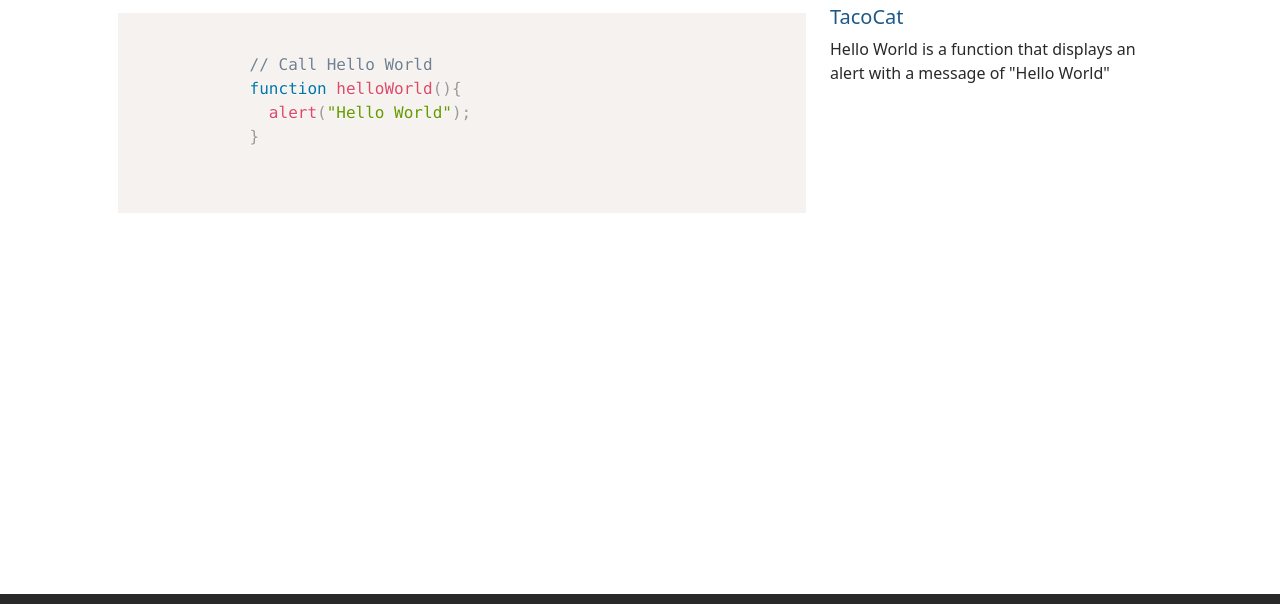
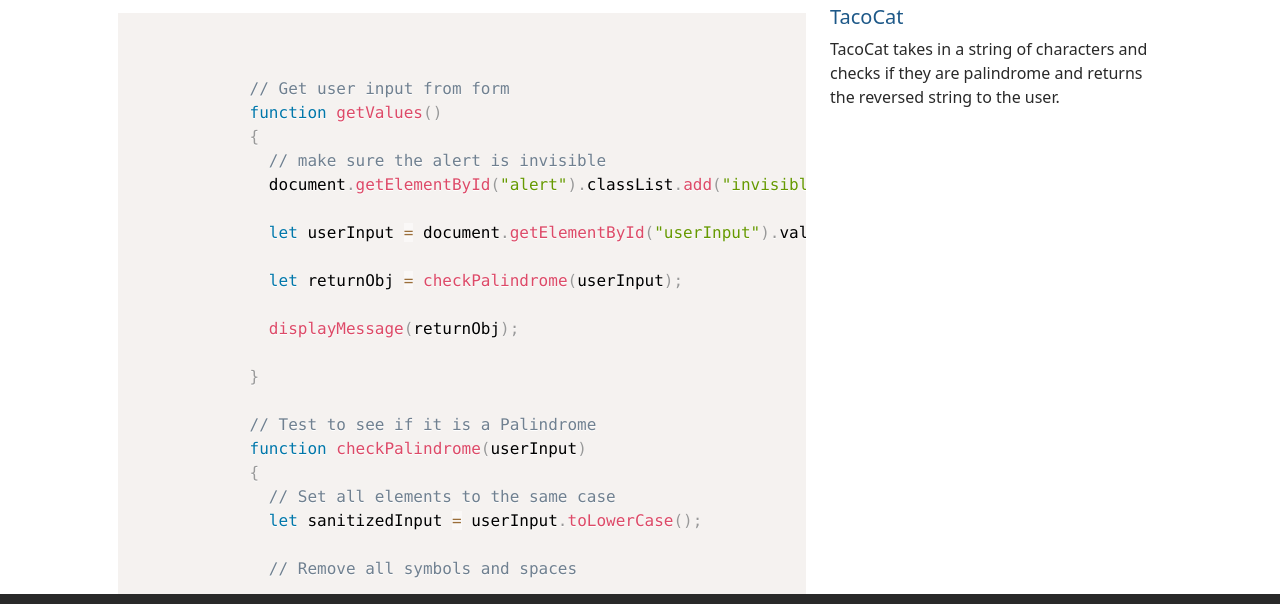
Before and after one commit to BrentCleary/TacoCat, a plain HTML site: page code.html in a window 1280 px wide. Shown: the part 138-742 px from the top of the page. Drawn offline with nearby package versions, Linux system fonts and the light colour scheme.

Commit message:
Updating Code Page for TacoCat

```diff
--- a/code.html
+++ b/code.html
@@ -61,16 +61,78 @@
       <div class="row row-cols-1 row-cols-lg-2">
         <div class="col-lg-8">
           <pre class="line-numbers"><code class="language-javascript">
-            // Call Hello World
-            function helloWorld(){
-              alert("Hello World");
+
+            // Get user input from form
+            function getValues()
+            {
+              // make sure the alert is invisible
+              document.getElementById("alert").classList.add("invisible");
+
+              let userInput = document.getElementById("userInput").value;
+
+              let returnObj = checkPalindrome(userInput);
+
+              displayMessage(returnObj);
+
+            }
+
+            // Test to see if it is a Palindrome
+            function checkPalindrome(userInput)
+            {
+              // Set all elements to the same case
+              let sanitizedInput = userInput.toLowerCase();
+
+              // Remove all symbols and spaces
+
+              // regex includes all characters listed below
+              let regex = /[^a-z0-9]/gi;
+              // replace(regex, "") will result in
+              sanitizedInput = sanitizedInput.replace(regex, "");
+
+              let revString = [];
+              let returnObj = {};
+
+              for (let i = sanitizedInput.length-1; i >= 0 ; i--)
+              {
+                revString += sanitizedInput[i];
+              }
+
+              if(revString == sanitizedInput)
+              {
+                returnObj.msg = "Well Done! You entered a Palindrome!"
+                returnObj.alertClass = "alert-success"
+              }
+              else
+              {
+                returnObj.msg = "Sorry. You did not enter a Palindrome!"
+                returnObj.alertClass = "alert-danger"
+              }
+
+              returnObj.reversed = revString;
+
+              return returnObj;
+            }
+
+
+            // Return reversed string and result to user
+            function displayMessage(returnObj)
+            {
+              // Write to the page
+              document.getElementById("alertHeader").innerHTML = returnObj.msg;
+
+              // Show the alert box
+              document.getElementById("msg").innerHTML = `Your phrase reversed is: ${returnObj.reversed}.`;
+
+              document.getElementById("alert").classList.remove("invisible");
+              document.getElementById("alert").classList.add(returnObj.alertClass);
+
             }
           </code>
           </pre>
         </div>
         <div class="col-lg-4">
           <h5>TacoCat</h5>
-          <p>Hello World is a function that displays an alert with a message of "Hello World"</p>
+          <p>TacoCat takes in a string of characters and checks if they are palindrome and returns the reversed string to the user.</p>
         </div>
       </div>
     </div>
```
